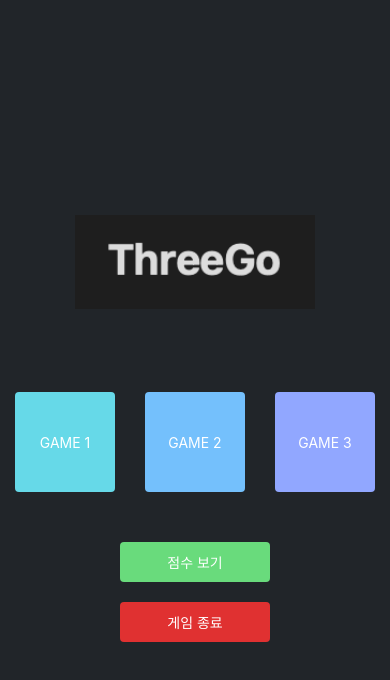
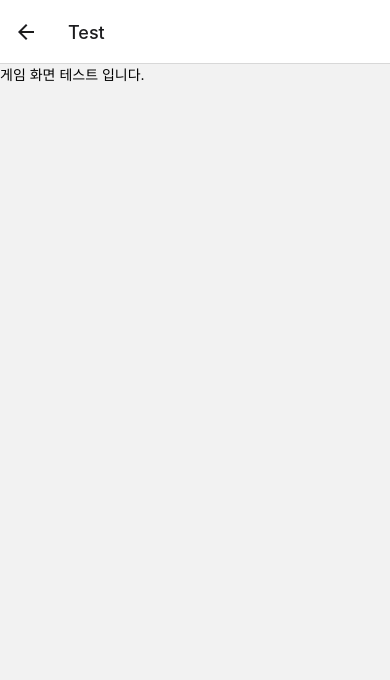
Before and after one commit to three-go/frontend, a React Native app: screen /Test in a window 390 px wide. Shown: the top 680 px of the page. Built offline with nearby package versions, Linux system fonts and the light colour scheme.

Commit message:
feat: Add navigation main, game

```diff
--- a/App.js
+++ b/App.js
@@ -1,9 +1,26 @@
 import React from "react";
 
+import { NavigationContainer } from "@react-navigation/native";
+import { createNativeStackNavigator } from "@react-navigation/native-stack";
+
 import MainContainer from "./src/features/main";
+import Test from "./src/features/main/Test";
+
+const Stack = createNativeStackNavigator();
 
 const App = () => {
-  return <MainContainer />;
+  return (
+    <NavigationContainer>
+      <Stack.Navigator initialRouteName="Main">
+        <Stack.Screen
+          name="Main"
+          component={MainContainer}
+          options={{ headerShown: false }}
+        />
+        <Stack.Screen name="Test" component={Test} />
+      </Stack.Navigator>
+    </NavigationContainer>
+  );
 };
 
 export default App;
--- a/package.json
+++ b/package.json
@@ -10,10 +10,13 @@
     "lint": "eslint ."
   },
   "dependencies": {
+    "@react-navigation/native": "^6.0.10",
+    "@react-navigation/native-stack": "^6.6.1",
     "react": "17.0.2",
     "react-native": "0.68.1",
     "react-native-exit-app": "^1.1.0",
     "react-native-safe-area-context": "^4.2.4",
+    "react-native-screens": "^3.13.1",
     "react-native-system-navigation-bar": "^1.0.4",
     "react-native-vector-icons": "^9.1.0"
   },
--- /dev/null
+++ b/src/features/main/Test.js
@@ -0,0 +1,9 @@
+import React from "react";
+
+import { Text } from "react-native";
+
+const Test = () => {
+  return <Text>게임 화면 테스트 입니다.</Text>;
+};
+
+export default Test;
--- a/src/features/main/container/MainContainer.js
+++ b/src/features/main/container/MainContainer.js
@@ -6,10 +6,13 @@ import { SafeAreaProvider } from "react-native-safe-area-context";
 import SystemNavigationBar from "react-native-system-navigation-bar";
 
 import { DefaultButton, ContentModal } from "../../../components";
+import { game } from "../../../utils";
 import Main from "../presenter/Main";
 
-const MainContainer = () => {
-  const [modalVisible, setModalVisible] = useState(false);
+const MainContainer = ({ navigation }) => {
+  const [scoreModalVisible, setScoreModalVisible] = useState(false);
+  const [descriptionModalVisible, setDescriptionModalVisible] = useState(false);
+  const [gameNumber, setGameNumber] = useState(null);
 
   useEffect(() => {
     const hideSoftKey = async () => {
@@ -25,24 +28,57 @@ const MainContainer = () => {
     RNExitApp.exitApp();
   };
 
-  const handleShowModal = () => {
-    setModalVisible(!modalVisible);
+  const handleShowScoreModal = () => {
+    setScoreModalVisible(!scoreModalVisible);
+  };
+
+  const handleSelectGameNumberAndShowDescriptionModal = (n) => {
+    return () => {
+      setGameNumber(n);
+      setDescriptionModalVisible(!descriptionModalVisible);
+    };
+  };
+
+  const handleStartGame = () => {
+    setGameNumber(null);
+    setDescriptionModalVisible(!descriptionModalVisible);
+    navigation.navigate("Test");
   };
 
   return (
     <SafeAreaProvider>
-      <Main onExitApp={exitApp} handleShowModal={handleShowModal} />
+      <Main
+        onExitApp={exitApp}
+        handleShowScoreModal={handleShowScoreModal}
+        handleSelectGameNumberAndShowDescriptionModal={
+          handleSelectGameNumberAndShowDescriptionModal
+        }
+      />
 
-      {modalVisible && (
+      {scoreModalVisible && (
         <ContentModal
-          title="SCORE"
+          title="점수 현황"
           content="김춘식 : 100점"
-          isVisible={modalVisible}
+          isVisible={scoreModalVisible}
         >
           <DefaultButton
             content="닫기"
             color="#e03131"
-            onPress={handleShowModal}
+            onPress={handleShowScoreModal}
+          />
+        </ContentModal>
+      )}
+
+      {descriptionModalVisible && (
+        <ContentModal
+          title="게임 설명"
+          content={game.description[gameNumber]}
+          isVisible={descriptionModalVisible}
+        >
+          <DefaultButton
+            content="게임 시작"
+            color="#69db7c"
+            onPress={handleStartGame}
           />
         </ContentModal>
       )}
@@ -51,4 +87,3 @@ const MainContainer = () => {
 };
 
 export default MainContainer;
-// 게임선택 -> 설명 -> 게임이동
--- a/src/features/main/presenter/Main.js
+++ b/src/features/main/presenter/Main.js
@@ -6,7 +6,11 @@ import { SafeAreaView } from "react-native-safe-area-context";
 import { DefaultButton, SquareButton, Logo } from "../../../components";
 import { game } from "../../../utils";
 
-const Main = ({ onExitApp, handleShowModal }) => {
+const Main = ({
+  onExitApp,
+  handleShowScoreModal,
+  handleSelectGameNumberAndShowDescriptionModal,
+}) => {
   return (
     <SafeAreaView style={styles.container}>
       <StatusBar backgroundColor="#212529" barStyle="light-content" />
@@ -17,7 +21,12 @@ const Main = ({ onExitApp, handleShowModal }) => {
       <View style={styles.gameWrapper}>
         {game.names.map((v, i) => {
           return (
-            <SquareButton key={v} content={v} color={`${game.colors[i]}`} />
+            <SquareButton
+              key={v}
+              content={v}
+              color={game.colors[i]}
+              onPress={handleSelectGameNumberAndShowDescriptionModal(i)}
+            />
           );
         })}
       </View>
@@ -26,7 +35,7 @@ const Main = ({ onExitApp, handleShowModal }) => {
         <DefaultButton
           content="점수 보기"
           color="#69db7c"
-          onPress={handleShowModal}
+          onPress={handleShowScoreModal}
         />
       </View>
 
--- a/src/utils/property.js
+++ b/src/utils/property.js
@@ -1,8 +1,10 @@
 const gameNames = ["GAME 1", "GAME 2", "GAME 3"];
 const gameColors = ["#66d9e8", "#74c0fc", "#91a7ff"];
+const gameDescription = ["게임 설명 1111", "게임 설명 2222", "게임 설명 3333"];
 const game = {
   names: gameNames,
   colors: gameColors,
+  description: gameDescription,
 };
 
 export { game };
```
Also changed, not shown: 2 other files (tests, documents, lock files or other folders).
